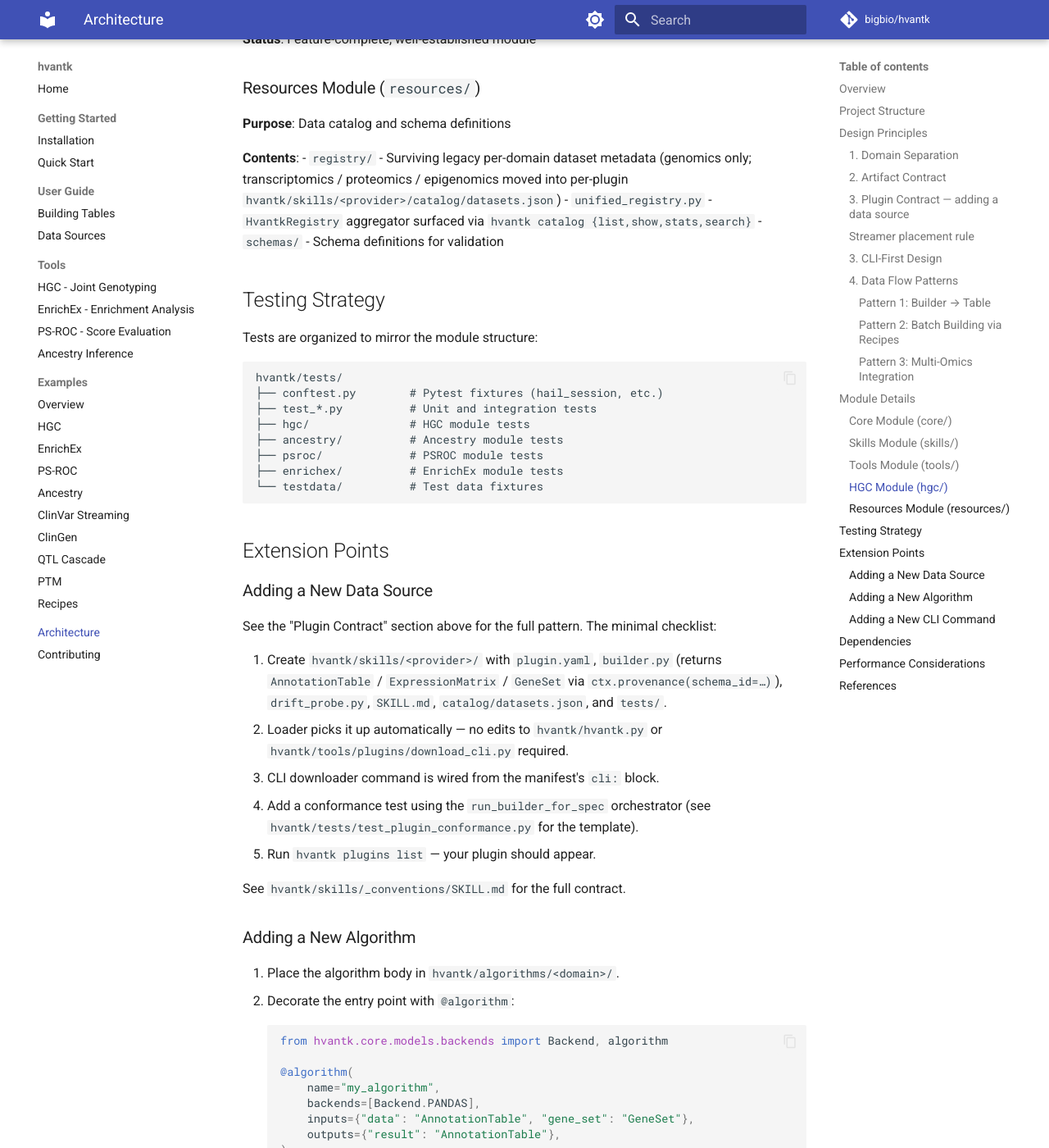
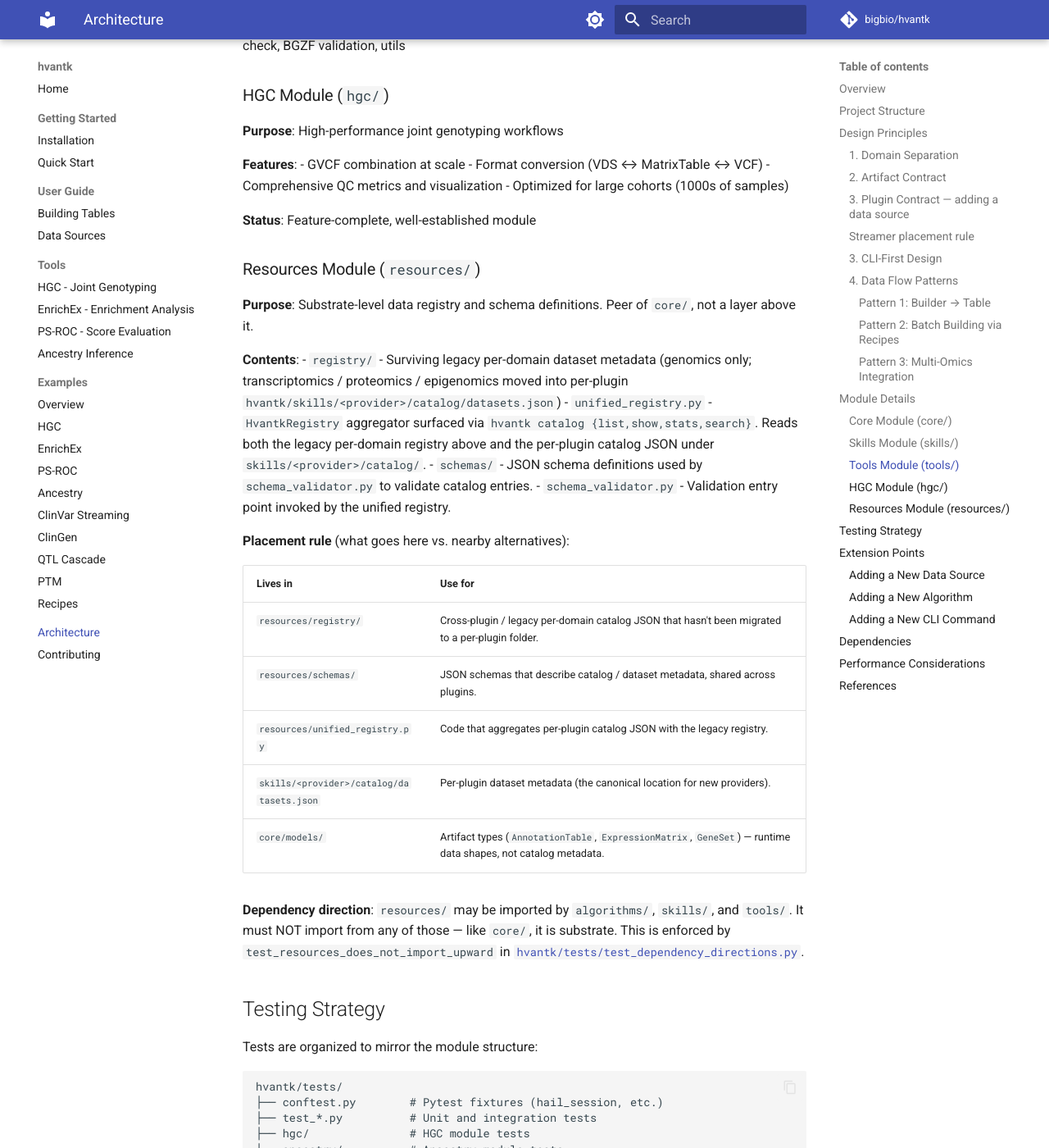
Before and after one commit to bigbio/hvantk, an MkDocs documentation site: the page built from docs_site/architecture.md, in a window 1280 px wide and 1400 px high, scrolled down 8857 px. Shown: the whole window at 82% size. Built offline with MkDocs 1.6.1 and Material for MkDocs 9.7.7, drawn with Linux system fonts in a browser that asks for light colours; comment, search, counter and statistics services are not loaded; some of the changed text lies outside the part shown.

Commit message:
docs(architecture): place hvantk/resources/ as a substrate peer of core/ (#111)
Decision recorded for #111. Five-package layout: four code layers (core,
algorithms, skills, tools plus a substrate-level data registry (resources).
resources/ is consumed by skills/ and tools/, never imports upward — the
same rule as core/.

* docs_site/architecture.md: updated the layout description, the Resources
  Module section, and the SVG alt text with the explicit placement rule
  (registry/, schemas/, unified_registry vs. per-plugin catalog JSON).
* README.md: matching one-line summary.
* hvantk/tests/test_dependency_directions.py: new
  test_resources_does_not_import_upward enforces the rule. Passes today
  (resources/ imports zero hvantk.* modules).
EOF
)

```diff
--- a/docs_site/architecture.md
+++ b/docs_site/architecture.md
@@ -3,12 +3,23 @@
 ## Overview
 
 `hvantk` is a multi-omics variant annotation toolkit. It is organized as a
-four-layer platform with a strict one-way dependency rule enforced by
+five-package layout — four code layers (`core/`, `algorithms/`, `skills/`,
+`tools/`) plus a substrate-level data registry (`resources/`) — with a
+strict one-way dependency rule enforced by
 [`hvantk/tests/test_dependency_directions.py`](https://github.com/bigbio/hvantk/blob/main/hvantk/tests/test_dependency_directions.py):
 
 <p align="center">
-  <img src="images/hvantk-platform-architecture.svg" alt="hvantk four-layer platform architecture: tools/ depends on skills/, algorithms/, and core/; skills/ depends on algorithms/ and core/; algorithms/ depends on core/. Arrows flow downward only." width="860">
+  <img src="images/hvantk-platform-architecture.svg" alt="hvantk platform architecture: tools/ depends on skills/, algorithms/, and core/; skills/ depends on algorithms/ and core/; algorithms/ depends on core/. resources/ sits at the substrate level alongside core/ and is consumed by skills/ and tools/. Arrows flow downward only." width="860">
 </p>
+
+`resources/` is a peer of `core/` (not a layer above it): both are
+substrate that the code layers depend on, neither imports upward.
+Placement rule: dataset-registry JSON, JSON schemas, and the validator /
+aggregator code that operates on them go in `resources/`. Per-plugin
+catalog JSON (`skills/<provider>/catalog/datasets.json`) stays with its
+plugin and is aggregated by `resources/unified_registry.py`. See the
+[Resources Module](#resources-module-resources) section below for the
+full rule.
 
 Design priorities:
 
@@ -416,12 +427,30 @@ annotated = variants.annotate(
 
 ### Resources Module (`resources/`)
 
-**Purpose**: Data catalog and schema definitions
+**Purpose**: Substrate-level data registry and schema definitions.
+Peer of `core/`, not a layer above it.
 
 **Contents**:
 - `registry/` - Surviving legacy per-domain dataset metadata (genomics only; transcriptomics / proteomics / epigenomics moved into per-plugin `hvantk/skills/<provider>/catalog/datasets.json`)
-- `unified_registry.py` - `HvantkRegistry` aggregator surfaced via `hvantk catalog {list,show,stats,search}`
-- `schemas/` - Schema definitions for validation
+- `unified_registry.py` - `HvantkRegistry` aggregator surfaced via `hvantk catalog {list,show,stats,search}`. Reads both the legacy per-domain registry above and the per-plugin catalog JSON under `skills/<provider>/catalog/`.
+- `schemas/` - JSON schema definitions used by `schema_validator.py` to validate catalog entries.
+- `schema_validator.py` - Validation entry point invoked by the unified registry.
+
+**Placement rule** (what goes here vs. nearby alternatives):
+
+| Lives in | Use for |
+|---|---|
+| `resources/registry/` | Cross-plugin / legacy per-domain catalog JSON that hasn't been migrated to a per-plugin folder. |
+| `resources/schemas/` | JSON schemas that describe catalog / dataset metadata, shared across plugins. |
+| `resources/unified_registry.py` | Code that aggregates per-plugin catalog JSON with the legacy registry. |
+| `skills/<provider>/catalog/datasets.json` | Per-plugin dataset metadata (the canonical location for new providers). |
+| `core/models/` | Artifact types (`AnnotationTable`, `ExpressionMatrix`, `GeneSet`) — runtime data shapes, not catalog metadata. |
+
+**Dependency direction**: `resources/` may be imported by `algorithms/`,
+`skills/`, and `tools/`. It must NOT import from any of those — like
+`core/`, it is substrate. This is enforced by
+`test_resources_does_not_import_upward` in
+[`hvantk/tests/test_dependency_directions.py`](https://github.com/bigbio/hvantk/blob/main/hvantk/tests/test_dependency_directions.py).
 
 ## Testing Strategy
 
```
Also changed, not shown: README.md (+7 -4 lines), 1 other file.
